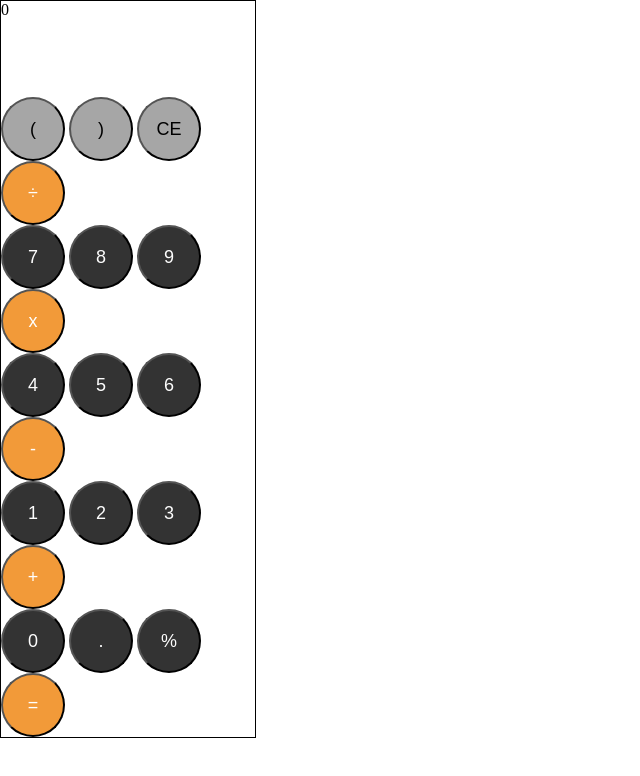
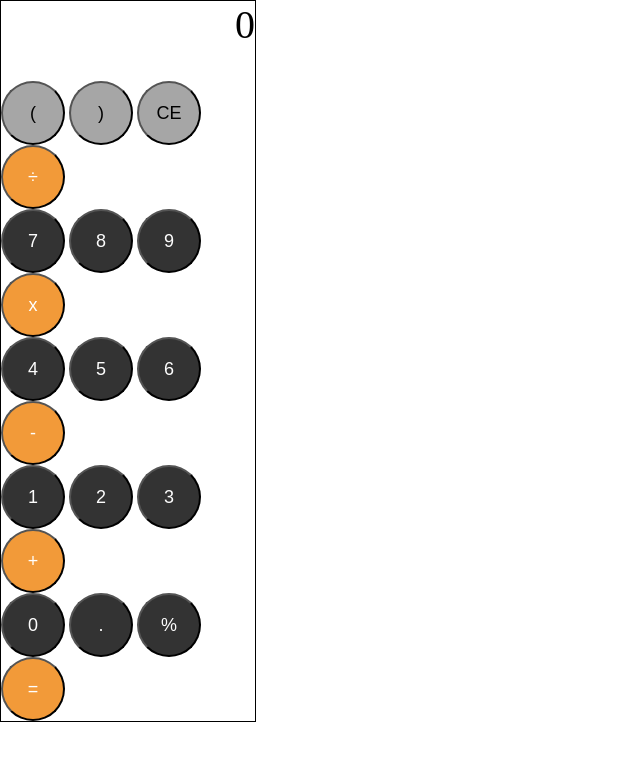
Before and after one commit to maihuong-sam/nguyenmaihuong-fundamental-c4ejs53, a plain HTML site: page HomeWork/ss8-NguyenMaiHuong/calc.html in a window 1280 px wide. Shown: the whole page, without its empty margins (0-640 px from the left). Drawn offline with Linux system fonts and the light colour scheme.

Commit message:
update calc

```diff
--- a/HomeWork/ss8-NguyenMaiHuong/calc.css
+++ b/HomeWork/ss8-NguyenMaiHuong/calc.css
@@ -7,7 +7,6 @@
 body {
     border: 1px solid black;
     width: 20%;
-
 }
 
 button {
@@ -23,10 +22,18 @@ button:hover {
     opacity: 0.8;
 }
 
+#result {
+    text-align: end;
+    display: inline-block;
+
+}
+
 #result,
-.user-input {
-    width: 10rem;
-    height: 3rem;
+#user_input {
+    width: 100%;
+    height: 5rem;
+    font-size: 40px;
+    color
 }
 
 .btn-number,
--- a/HomeWork/ss8-NguyenMaiHuong/calc.html
+++ b/HomeWork/ss8-NguyenMaiHuong/calc.html
@@ -10,43 +10,40 @@
 </head>
 
 <body>
-    <p id="result">0</p>
-    <p class="user-input"></p>
-    <button class="right-bracket-btn">(</button>
-    <button class="left-bracket-btn">)</button>
-    <button class="btn-delete delete-btn">CE</button>
-    <button class="btn-operator division-btn">÷</button>
+    <div>
+    <p id="result" type="text" placeholder="0" >0</p>
+    <!-- <input id="user_input" type="text" > -->
+    <br>
+    <button class="right-bracket-btn" value="(">(</button>
+    <button class="left-bracket-btn" value=")">)</button>
+    <button class="btn-delete delete-btn" value="CE">CE</button>
+    <button class="btn-operator division-btn" value="÷">÷</button>
 
     <br>
-    <button class="btn-number seven-number-btn">7</button>
-    <button class="btn-number eight-number-btn">8</button>
-    <button class="btn-number nine-number-btn">9</button>
-    <button class="btn-operator multi-btn">x</button>
-
+    <button class="btn-number seven-number-btn" value="7">7</button>
+    <button class="btn-number eight-number-btn" value="8">8</button>
+    <button class="btn-number nine-number-btn" value="9">9</button>
+    <button class="btn-operator multi-btn" value="x">x</button>
 
     <br>
-    <button class="btn-number four-number-btn">4</button>
-    <button class="btn-number five-number-btn">5</button>
-    <button class="btn-number six-number-btn">6</button>
-    <button class="btn-operator subtraction-btn">-</button>
-
+    <button class="btn-number four-number-btn" value="4">4</button>
+    <button class="btn-number five-number-btn" value="5">5</button>
+    <button class="btn-number six-number-btn" value="6">6</button>
+    <button class="btn-operator subtraction-btn" value="-">-</button>
 
     <br>
-    <button class="btn-number one-number-btn">1</button>
-    <button class="btn-number two-number-btn">2</button>
-    <button class="btn-number three-number-btn">3</button>
-    <button class="btn-operator summation-btn">+</button>
+    <button class="btn-number one-number-btn" value="1">1</button>
+    <button class="btn-number two-number-btn" value="2">2</button>
+    <button class="btn-number three-number-btn" value="3">3</button>
+    <button class="btn-operator summation-btn" value="+">+</button>
 
     <br>
-    <button class="btn-number zero-number-btn">0</button>
-    <button class="dot-btn">.</button>
-    <button class="btn-number percent-btn">%</button>
-    <button class="result-btn">=</button>
-
-    <script src="calc.js">
-
-
-    </script>
+    <button class="btn-number zero-number-btn" value="0">0</button>
+    <button class="dot-btn" value=".">.</button>
+    <button class="btn-number percent-btn" value="%">%</button>
+    <button class="result-btn" value="=">=</button>
+</div>
+    <script src="calc.js"></script>
 </body>
 
 </html>
--- a/HomeWork/ss8-NguyenMaiHuong/calc.js
+++ b/HomeWork/ss8-NguyenMaiHuong/calc.js
@@ -1,2 +1,9 @@
 let userInput = document.getElementsByClassName("user-input")
-let
+var number;
+function a(id){
+    return document.getElementById(id)
+}
+function set_number(_number){
+    number+= _number
+    a('user_input').value = number
+}
```
